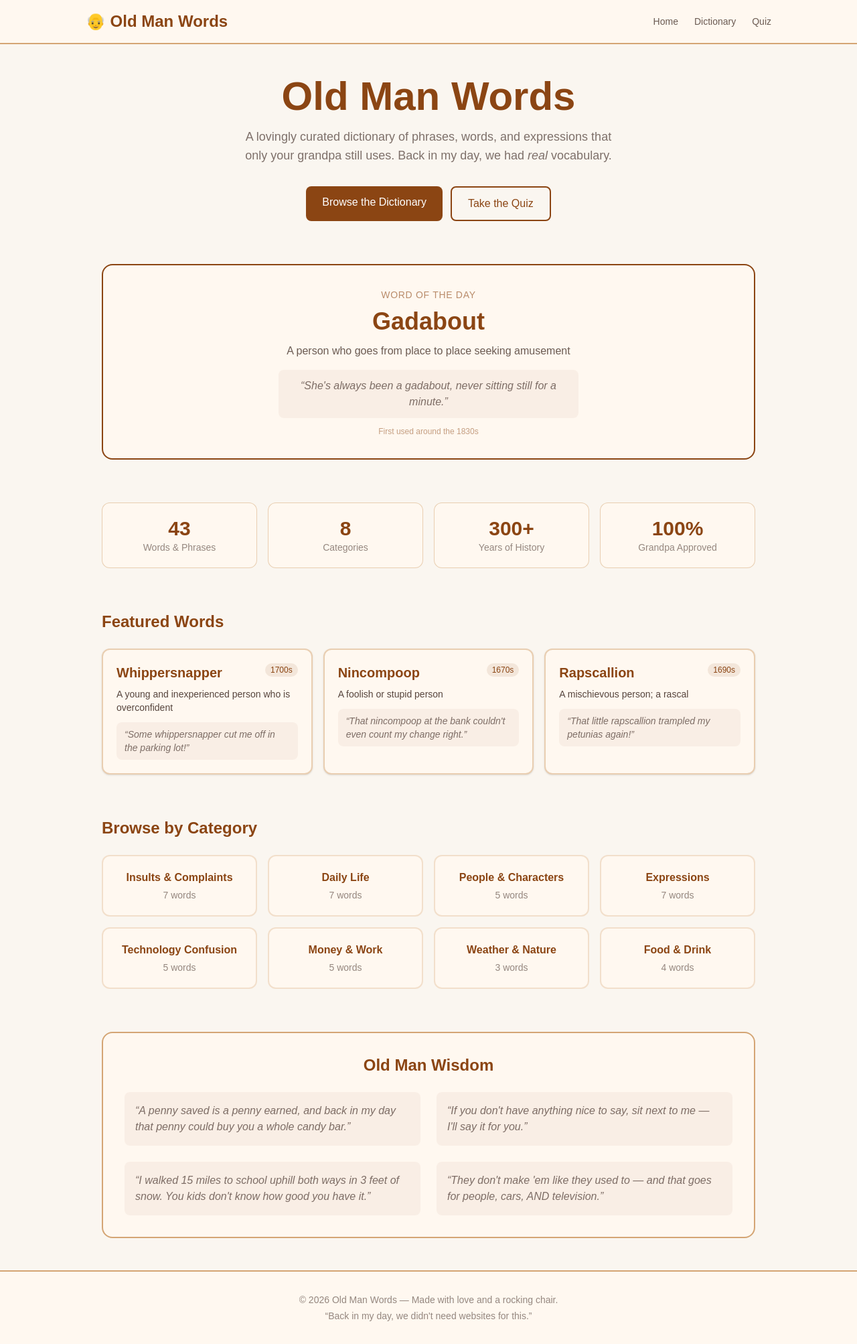
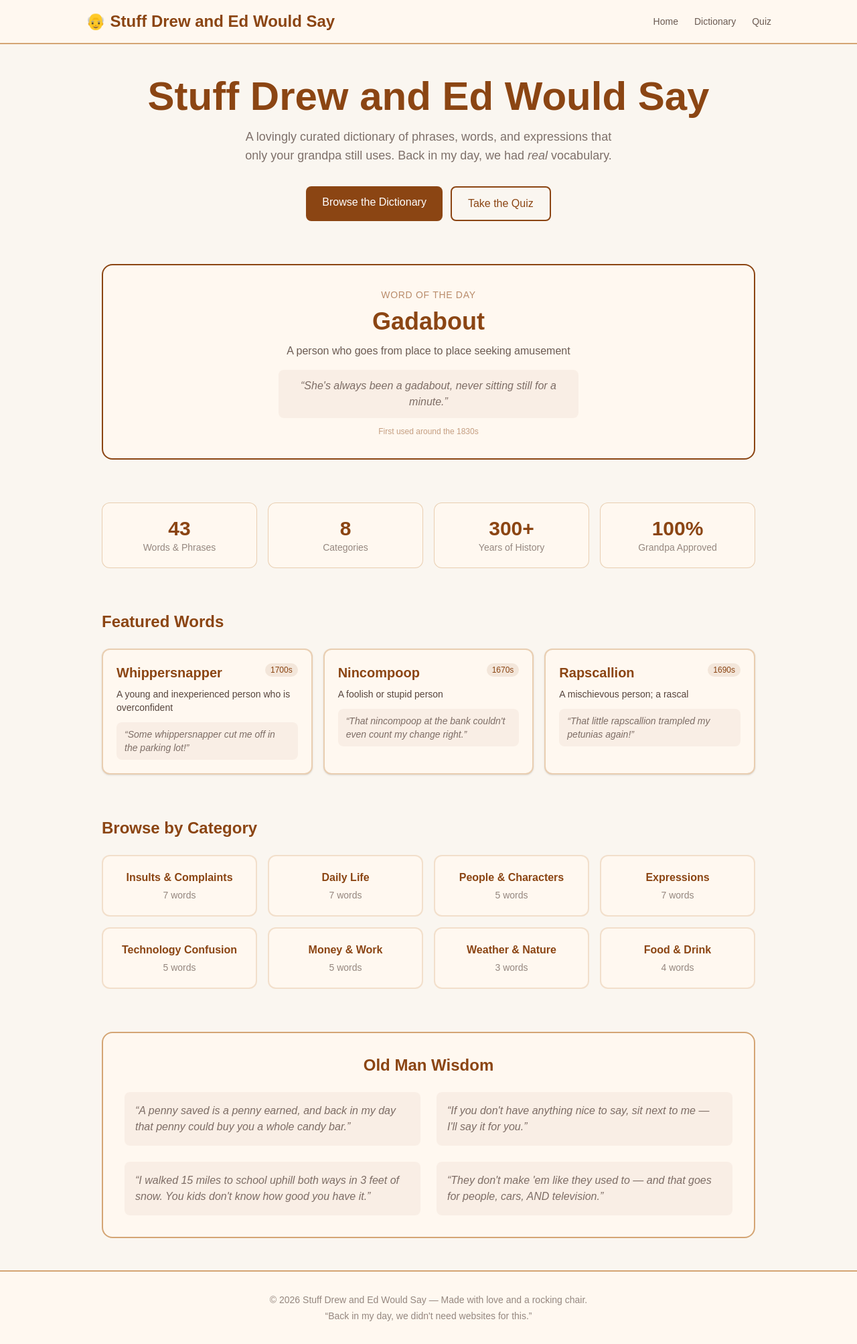
Before and after one commit to ct1212/old-man-words, a Next.js app: page / in a window 1280 px wide. Shown: the whole page at 67% size. Built offline with nearby package versions, Linux system fonts and the light colour scheme.

Commit message:
Rename site to Stuff Drew and Ed Would Say

```diff
--- a/src/app/layout.tsx
+++ b/src/app/layout.tsx
@@ -13,12 +13,12 @@ const geistMono = Geist_Mono({
 });
 
 export const metadata: Metadata = {
-  title: "Old Man Words | Things Your Grandpa Actually Says",
+  title: "Stuff Drew and Ed Would Say",
   description:
-    "A collection of old-timey phrases, sayings, and words that only old men use. Back in my day, we had real vocabulary.",
+    "A collection of old-timey phrases, sayings, and words that Drew and Ed actually use. Back in my day, we had real vocabulary.",
   openGraph: {
-    title: "Old Man Words",
-    description: "Things Your Grandpa Actually Says",
+    title: "Stuff Drew and Ed Would Say",
+    description: "Old-timey words and phrases, Drew and Ed approved.",
   },
 };
 
@@ -35,7 +35,7 @@ export default function RootLayout({
         <nav className="border-b-2 border-accent-light bg-card-bg px-6 py-4">
           <div className="mx-auto flex max-w-5xl items-center justify-between">
             <a href="/" className="text-2xl font-bold text-accent">
-              👴 Old Man Words
+              👴 Stuff Drew and Ed Would Say
             </a>
             <div className="flex gap-6 text-sm font-medium">
               <a
@@ -62,7 +62,7 @@ export default function RootLayout({
         {children}
         <footer className="border-t-2 border-accent-light bg-card-bg px-6 py-8 text-center text-sm text-foreground/50">
           <p>
-            &copy; {new Date().getFullYear()} Old Man Words &mdash; Made with
+            &copy; {new Date().getFullYear()} Stuff Drew and Ed Would Say &mdash; Made with
             love and a rocking chair.
           </p>
           <p className="mt-1">
--- a/src/app/page.tsx
+++ b/src/app/page.tsx
@@ -38,7 +38,7 @@ export default function Home() {
       {/* Hero */}
       <section className="mb-16 text-center">
         <h1 className="text-5xl font-bold text-accent md:text-6xl">
-          Old Man Words
+          Stuff Drew and Ed Would Say
         </h1>
         <p className="mx-auto mt-4 max-w-xl text-lg text-foreground/60">
           A lovingly curated dictionary of phrases, words, and expressions that
```
